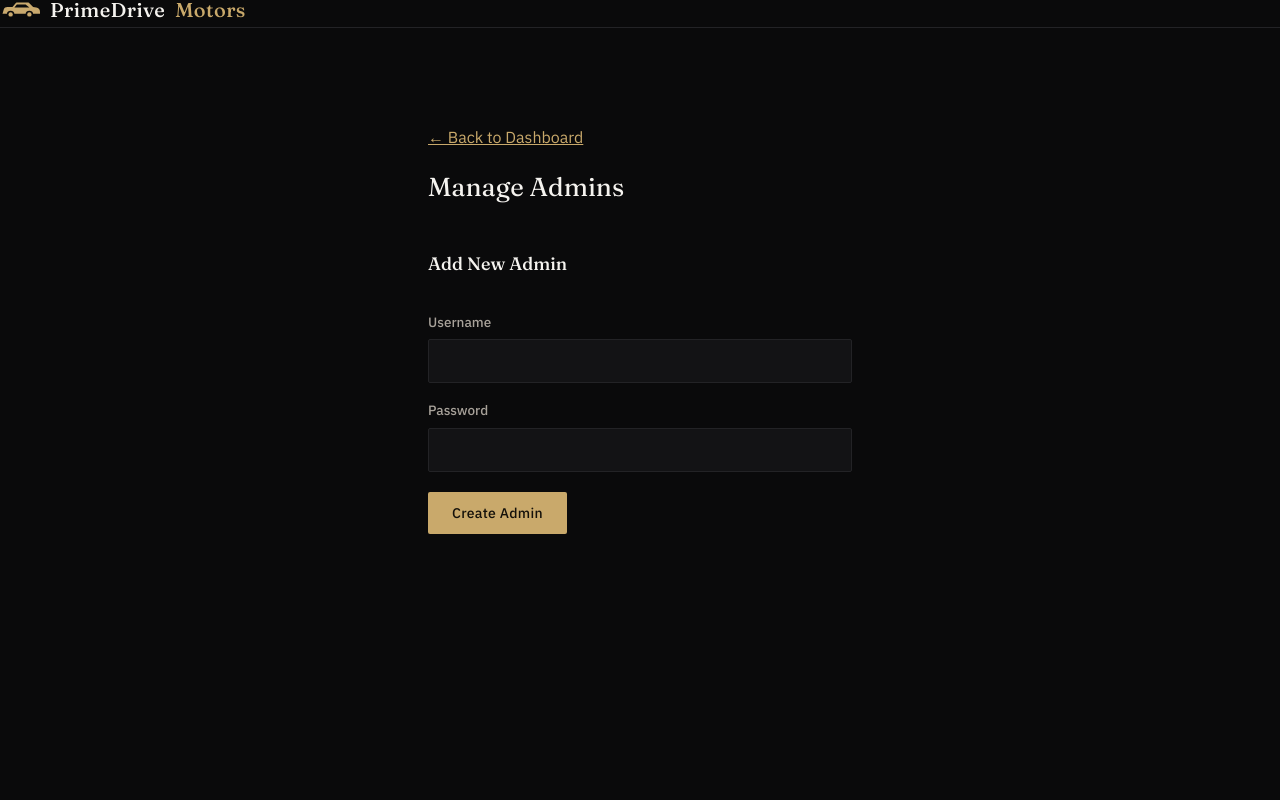
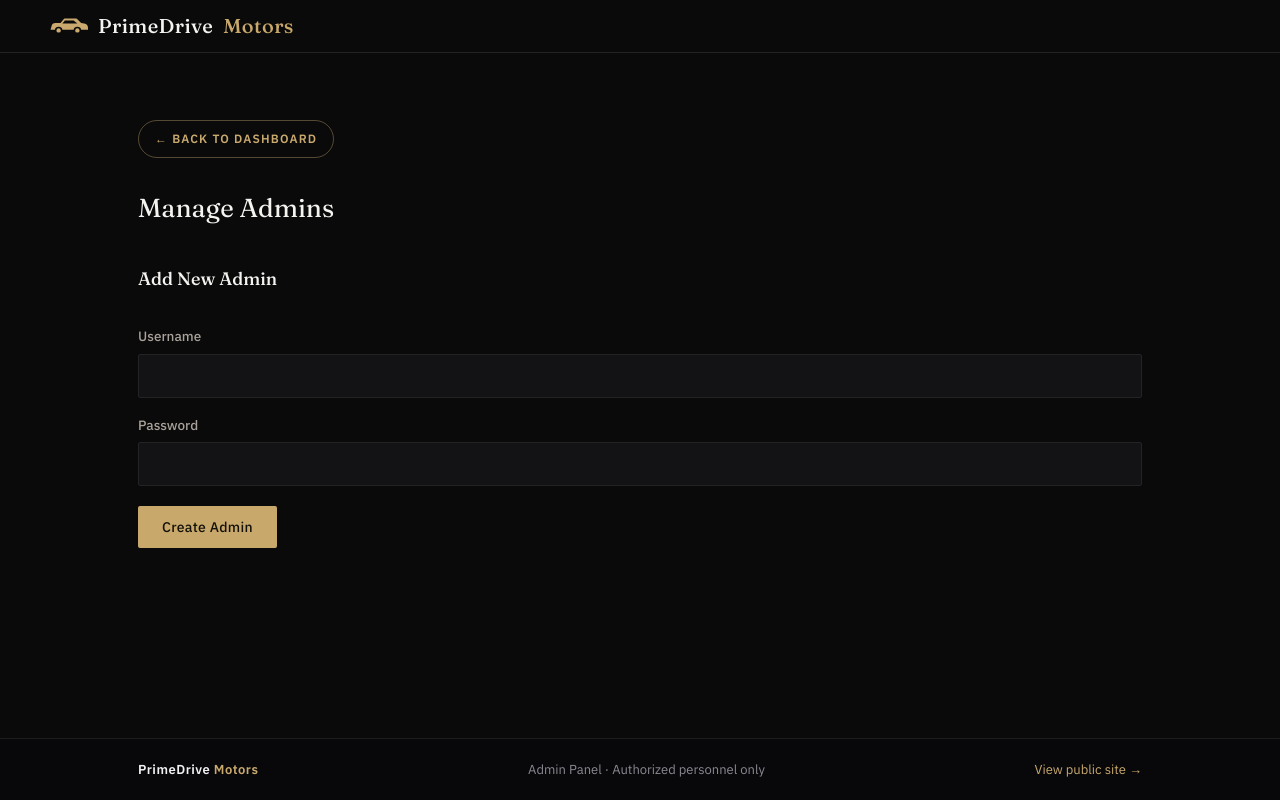
Before and after one commit to Hushberry/car-dealer-website, a Flask app: page /admin/manage-admins in a window 1280 px wide. Run offline with Flask 3, Linux system fonts and the light colour scheme; the visitor is signed in with stand-in values (Sample User, id 1); data that the repository does not hold is empty; parts of the project's set-up code (start-up, migrations or seed data) failed here and were passed over.

Commit message:
Admin pages: shared layout, back button, footer, top bar spacing

```diff
--- /dev/null
+++ b/static/css/admin-polish.css
@@ -0,0 +1,21 @@
+/* Admin polish */
+body.admin-page{min-height:100vh;display:flex;flex-direction:column}
+body.admin-page .topbar:not(:has(.topbar-inner)),body.admin-page header.topbar,body.admin-page .admin-topbar{display:flex !important;align-items:center;padding:16px 48px !important;box-sizing:border-box}
+.admin-wrap{width:100%;max-width:1100px;margin:0 auto !important;padding:36px 48px 60px !important;box-sizing:border-box;flex:1 0 auto}
+.admin-wrap h1{font-size:clamp(26px,3vw,36px);margin:6px 0 8px;line-height:1.15}
+.admin-back{display:inline-flex;align-items:center;gap:6px;color:#c9a96e !important;text-decoration:none !important;font-size:12px;font-weight:700;letter-spacing:1.2px;text-transform:uppercase;margin:0 0 20px;padding:8px 16px;border:1px solid rgba(201,169,110,.4);border-radius:999px;transition:.2s}
+.admin-back:hover{background:#c9a96e;color:#0a0a0b !important}
+.admin-wrap table{width:100%;border-collapse:collapse}
+.admin-wrap th{text-align:left;font-size:11px;letter-spacing:1.2px;text-transform:uppercase;color:#c9a96e;padding:12px 14px;border-bottom:1px solid #26262a}
+.admin-wrap td{padding:14px;border-bottom:1px solid #1d1d20;vertical-align:top}
+.admin-footer{margin-top:auto;border-top:1px solid #1d1d20;background:#08080a}
+.admin-footer-inner{max-width:1100px;margin:0 auto;padding:20px 48px;display:flex;align-items:center;justify-content:space-between;gap:16px;flex-wrap:wrap;font-size:13px;color:#8a8a93}
+.admin-footer .af-brand{color:#f2f2f4;font-weight:700;letter-spacing:.5px}
+.admin-footer .af-brand em{font-style:normal;color:#c9a96e}
+.admin-footer a{color:#c9a96e;text-decoration:none}
+.admin-footer a:hover{text-decoration:underline}
+@media (max-width:640px){
+ body.admin-page .topbar:not(:has(.topbar-inner)),body.admin-page header.topbar,body.admin-page .admin-topbar{padding:12px 16px !important}
+ .admin-wrap{padding:24px 16px 40px !important}
+ .admin-footer-inner{padding:18px 16px;flex-direction:column;align-items:flex-start;gap:6px}
+}
--- a/templates/manage_admins.html
+++ b/templates/manage_admins.html
@@ -21,14 +21,15 @@
             border-bottom: 1px solid var(--hairline);
         }
     </style>
+<link rel="stylesheet" href="{{ url_for('static', filename='css/admin-polish.css') }}?v=1">
 </head>
 
-<body>
+<body class="admin-page">
     <div class="topbar">
         <a href="{{ url_for('home') }}" class="brand">PrimeDrive <em>Motors</em></a>
     </div>
-    <div class="page-wrap">
-        <a href="{{ url_for('admin_dashboard') }}" class="back-link">← Back to Dashboard</a>
+    <div class="page-wrap admin-wrap">
+        <a href="{{ url_for('admin_dashboard') }}" class="back-link admin-back">← Back to Dashboard</a>
         <h1 style="font-size:26px; font-weight:400; margin-top:16px;">Manage Admins</h1>
 
         {% with messages = get_flashed_messages() %}
@@ -67,6 +68,12 @@
             <button type="submit" class="btn-gold" style="margin-top:20px;">Create Admin</button>
         </form>
     </div>
+
+<footer class="admin-footer"><div class="admin-footer-inner">
+<span class="af-brand">PrimeDrive <em>Motors</em></span>
+<span>Admin Panel &middot; Authorized personnel only</span>
+<a href="/">View public site &rarr;</a>
+</div></footer>
 </body>
 
 </html>
```
Also changed, not shown: templates/add_car.html (+10 -3 lines), templates/admin_dashboard.html (+8 -1 lines), templates/bookings.html (+10 -3 lines), templates/change_password.html (+10 -3 lines), templates/edit_car.html (+10 -3 lines), templates/forgot_password.html (+10 -3 lines), templates/inquiries.html (+10 -3 lines), templates/sell_requests.html (+10 -3 lines), templates/swap_requests.html (+10 -3 lines).
